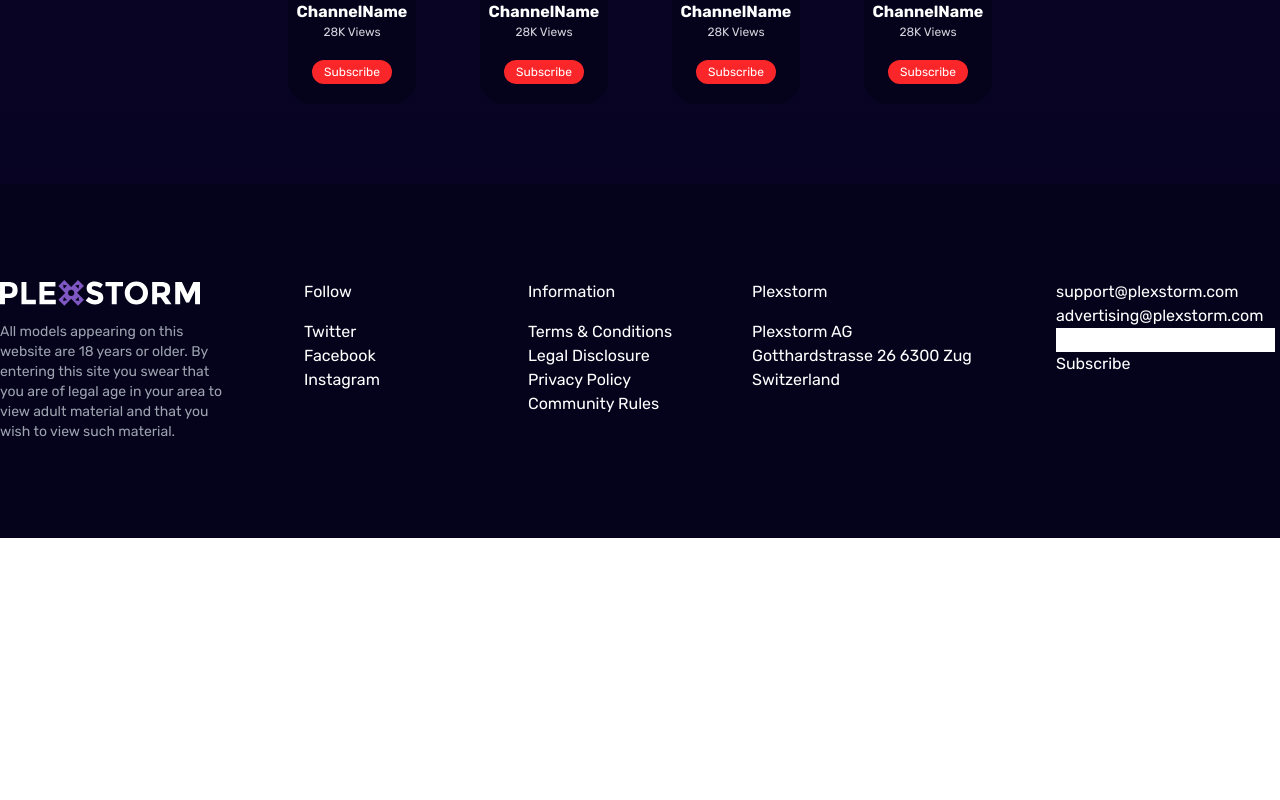
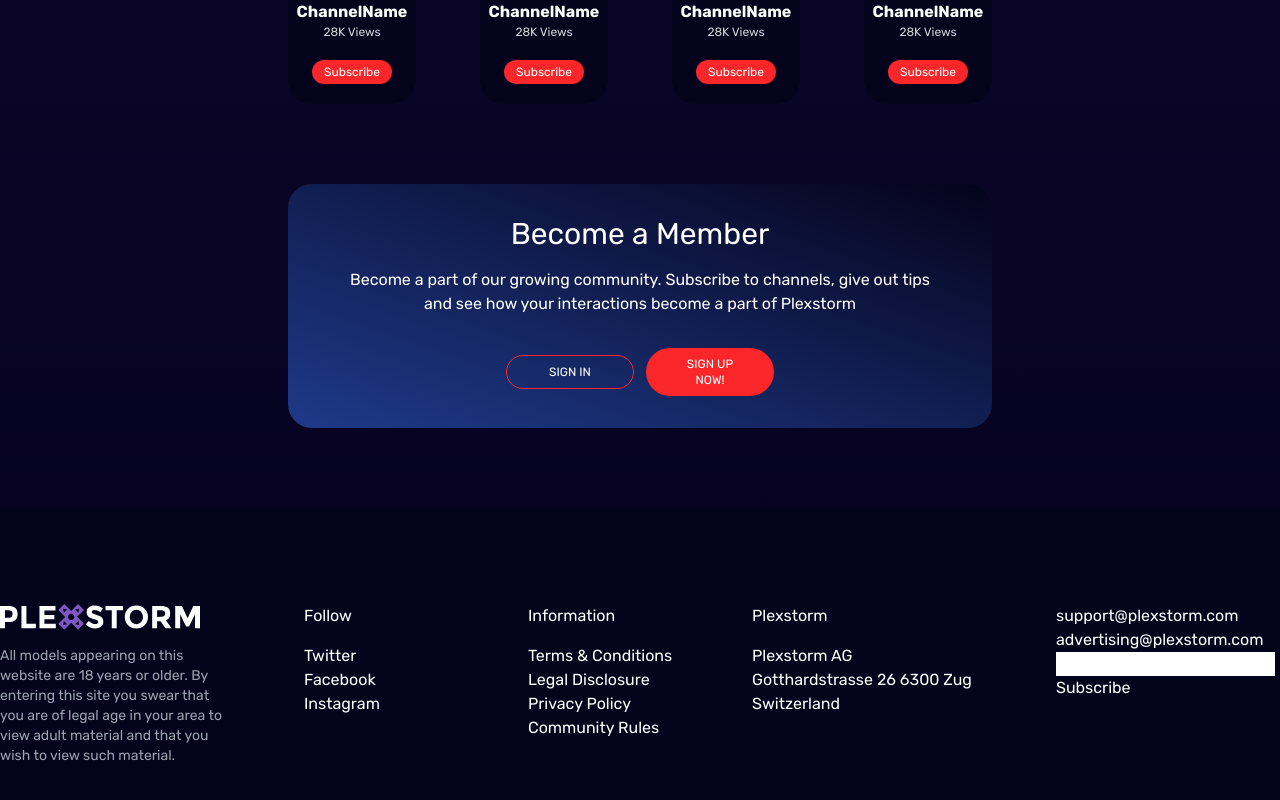
Before and after one commit to suleyman/plexstorm-redesign, a Next.js app: page / in a window 1280 px wide. Shown: the part 1701-2501 px from the top of the page. Before the commit the page ends 2239 px from the top, so only its background shows below. Built offline with nearby package versions, Linux system fonts and the light colour scheme.

Commit message:
add: become a member section

```diff
--- /dev/null
+++ b/components/BecomeMember.tsx
@@ -0,0 +1,31 @@
+import React from "react";
+
+export default function BecomeMember() {
+  return (
+    <section>
+      <div className="container p-10 pt-0 mx-auto lg:px-72 py-20">
+        <div className="text-center rounded-3xl bg-gradient-to-bl from-dark-blue to-blue-900 p-8">
+          <h3 className="text-white mb-4 text-3xl">Become a Member</h3>
+          <p className="text-white">
+            Become a part of our growing community. Subscribe to channels, give out tips <br /> and see how your
+            interactions become a part of Plexstorm
+          </p>
+          <div className="mt-8 flex flex-col lg:flex-row justify-center items-center w-full text-center">
+            <a
+              href="#"
+              className="rounded-3xl py-2 px-9 lg:w-1/5 w-full lg:mr-3 mb-3 lg:mb-0 border border-red text-white text-xs block lg:inline-block"
+            >
+              SIGN IN
+            </a>
+            <a
+              href="#"
+              className="rounded-3xl py-2 px-9 lg:w-1/5 w-full  bg-red text-white text-xs block lg:inline-block"
+            >
+              SIGN UP NOW!
+            </a>
+          </div>
+        </div>
+      </div>
+    </section>
+  );
+}
--- a/pages/index.tsx
+++ b/pages/index.tsx
@@ -3,6 +3,7 @@ import Header from "../components/Header";
 import Footer from "../components/Footer";
 import Intro from "../components/Intro";
 import TopChannels from "../components/TopChannels";
+import BecomeMember from "../components/BecomeMember";
 
 export default function Home() {
   return (
@@ -15,6 +16,7 @@ export default function Home() {
       <main>
         <Intro />
         <TopChannels />
+        <BecomeMember />
       </main>
       <Footer />
     </>
```
